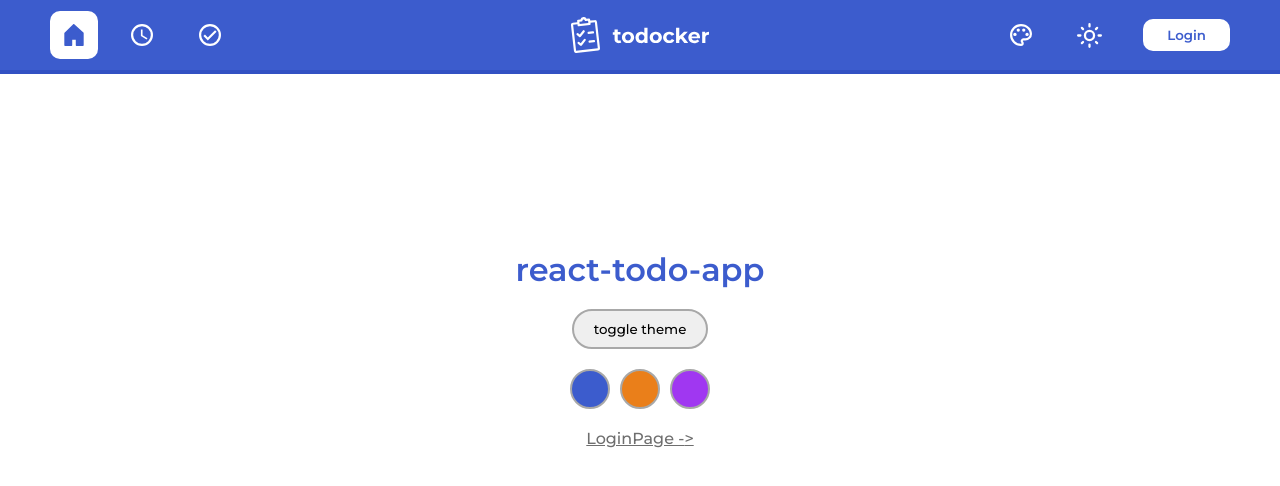
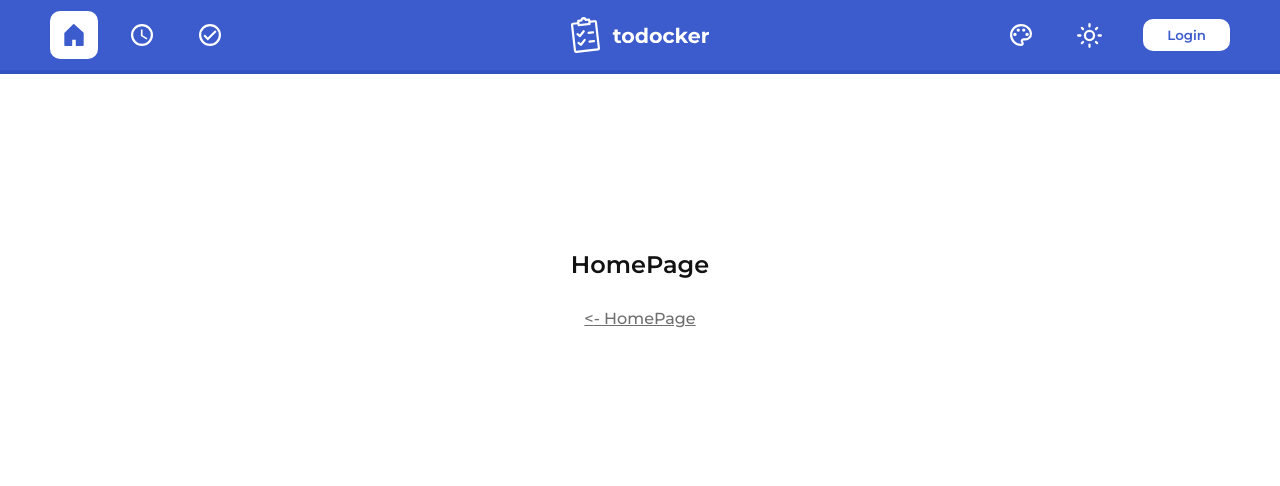
Before and after one commit to novacooo/react-todo-app, a React (Create React App) app: page /#/ in a window 1280 px wide. Shown: the top 486 px of the page. Built offline with nearby package versions, Linux system fonts and the light colour scheme.

Commit message:
Added color and mode functionality to top bar

```diff
--- /dev/null
+++ b/src/components/atoms/ColorButton/ColorButton.tsx
@@ -0,0 +1,46 @@
+import { TRANSITION_TIME } from 'app_constants';
+import React from 'react';
+import styled from 'styled-components';
+
+interface IProps {
+  color: string;
+  size?: number;
+  active?: boolean;
+  onClick?: () => void;
+}
+
+const ColorButton = ({ color, size = 36, active = false, onClick }: IProps): JSX.Element => {
+  const Container = styled.div`
+    padding: 3px;
+    width: ${size}px;
+    height: ${size}px;
+    background-color: ${({ theme }) => theme.BG_NOTE};
+    border: 2px solid ${({ theme }) => (active ? theme.MAIN : theme.BORDER)};
+    border-radius: 50%;
+    transition: border-color ${TRANSITION_TIME};
+
+    &:hover {
+      cursor: pointer;
+      border-color: ${({ theme }) => (active ? theme.MAIN : theme.BORDER_HOVER)};
+    }
+  `;
+
+  const Color = styled.div`
+    width: 100%;
+    height: 100%;
+    background-color: ${color};
+    border-radius: 50%;
+  `;
+
+  const handleClick = (): void => {
+    if (onClick) onClick();
+  };
+
+  return (
+    <Container onClick={handleClick}>
+      <Color />
+    </Container>
+  );
+};
+
+export default ColorButton;
--- a/src/components/atoms/IconButton/IconButton.tsx
+++ b/src/components/atoms/IconButton/IconButton.tsx
@@ -9,7 +9,7 @@ interface IContainer {
 interface IIconButton extends IContainer {
   icon: React.FC;
   iconActive?: React.FC;
-  iconSize?: string;
+  iconSize?: number;
   className?: string;
   onClick?: () => void;
 }
@@ -42,26 +42,30 @@ const IconButton = ({
   icon,
   active = false,
   iconActive = icon,
-  iconSize: size = '22px',
+  iconSize = 22,
   className,
   onClick,
 }: IIconButton): JSX.Element => {
   const StyledIcon = styled(icon)`
-    width: ${size};
-    height: ${size};
+    width: ${iconSize}px;
+    height: ${iconSize}px;
     fill: ${({ theme }) => theme.MAIN_ITEMS};
     transition: fill ${TRANSITION_TIME};
   `;
 
   const StyledIconActive = styled(iconActive)`
-    width: ${size};
-    height: ${size};
+    width: ${iconSize}px;
+    height: ${iconSize}px;
     fill: ${({ theme }) => theme.MAIN};
     transition: fill ${TRANSITION_TIME};
   `;
 
+  const handleClick = (): void => {
+    if (onClick) onClick();
+  };
+
   return (
-    <Container active={active} onClick={onClick} className={className}>
+    <Container active={active} onClick={handleClick} className={className}>
       {active ? <StyledIconActive /> : <StyledIcon />}
     </Container>
   );
--- a/src/theme/GlobalStyle.tsx
+++ b/src/theme/GlobalStyle.tsx
@@ -8,10 +8,6 @@ const GlobalStyle = createGlobalStyle`
   html.${THEME_TRANSITION_CLASS} *:after {
     transition: all ${THEME_TRANSITION_TIME}ms !important;
     transition-delay: 0 !important;
-  }
-
-  html.${THEME_TRANSITION_CLASS} svg {
-    transition: none !important;
   }
 
   *, *::before, *::after {
--- a/src/theme/dark/blueDark.ts
+++ b/src/theme/dark/blueDark.ts
@@ -18,7 +18,7 @@ const blueDark: IThemeType = {
   BG_HOVER: 'hsla(0, 0%, 0%, 0.1)',
 
   BORDER: 'hsl(0, 0%, 13%)',
-  BORDER_HOVER: 'hsla(0, 0%, 0%, 0.1)',
+  BORDER_HOVER: 'hsl(0, 0%, 21%)',
 
   TEXT_PRIMARY: 'hsl(0, 0%, 94%)',
   TEXT_SECONDARY: 'hsl(0, 0%, 60%)',
--- a/src/theme/dark/orangeDark.ts
+++ b/src/theme/dark/orangeDark.ts
@@ -18,7 +18,7 @@ const orangeDark: IThemeType = {
   BG_HOVER: 'hsla(0, 0%, 0%, 0.1)',
 
   BORDER: 'hsl(0, 0%, 13%)',
-  BORDER_HOVER: 'hsla(0, 0%, 0%, 0.1)',
+  BORDER_HOVER: 'hsl(0, 0%, 21%)',
 
   TEXT_PRIMARY: 'hsl(0, 0%, 94%)',
   TEXT_SECONDARY: 'hsl(0, 0%, 60%)',
--- a/src/theme/dark/violetDark.ts
+++ b/src/theme/dark/violetDark.ts
@@ -18,7 +18,7 @@ const violetDark: IThemeType = {
   BG_HOVER: 'hsla(0, 0%, 0%, 0.1)',
 
   BORDER: 'hsl(0, 0%, 13%)',
-  BORDER_HOVER: 'hsla(0, 0%, 0%, 0.1)',
+  BORDER_HOVER: 'hsl(0, 0%, 21%)',
 
   TEXT_PRIMARY: 'hsl(0, 0%, 94%)',
   TEXT_SECONDARY: 'hsl(0, 0%, 60%)',
--- a/src/theme/light/blueLight.ts
+++ b/src/theme/light/blueLight.ts
@@ -18,7 +18,7 @@ const blueLight: IThemeType = {
   BG_HOVER: 'hsla(0, 0%, 100%, 0.15)',
 
   BORDER: 'hsl(0, 0%, 90%)',
-  BORDER_HOVER: 'hsla(0, 0%, 100%, 0.15)',
+  BORDER_HOVER: 'hsl(0, 0%, 80%)',
 
   TEXT_PRIMARY: 'hsl(0, 0%, 7%)',
   TEXT_SECONDARY: 'hsl(0, 0%, 43%)',
--- a/src/theme/light/orangeLight.ts
+++ b/src/theme/light/orangeLight.ts
@@ -18,7 +18,7 @@ const orangeLight: IThemeType = {
   BG_HOVER: 'hsla(0, 0%, 100%, 0.15)',
 
   BORDER: 'hsl(0, 0%, 90%)',
-  BORDER_HOVER: 'hsla(0, 0%, 100%, 0.15)',
+  BORDER_HOVER: 'hsl(0, 0%, 80%)',
 
   TEXT_PRIMARY: 'hsl(0, 0%, 7%)',
   TEXT_SECONDARY: 'hsl(0, 0%, 43%)',
--- a/src/theme/light/violetLight.ts
+++ b/src/theme/light/violetLight.ts
@@ -18,7 +18,7 @@ const violetLight: IThemeType = {
   BG_HOVER: 'hsla(0, 0%, 100%, 0.15)',
 
   BORDER: 'hsl(0, 0%, 90%)',
-  BORDER_HOVER: 'hsla(0, 0%, 100%, 0.15)',
+  BORDER_HOVER: 'hsl(0, 0%, 80%)',
 
   TEXT_PRIMARY: 'hsl(0, 0%, 7%)',
   TEXT_SECONDARY: 'hsl(0, 0%, 43%)',
--- a/src/views/HomePage.tsx
+++ b/src/views/HomePage.tsx
@@ -1,118 +1,34 @@
 import React from 'react';
+import { NavLink } from 'react-router-dom';
+import { routes } from 'routes';
 import styled from 'styled-components';
-import { bindActionCreators } from 'redux';
-import { useSelector, useDispatch } from 'react-redux';
-import { actionCreators, StateType } from 'state';
-import { ThemeColorType, appThemes } from 'theme';
-import { toggleTransitionClass } from 'helpers';
-import {
-  THEME_COLOR_BLUE,
-  THEME_COLOR_VIOLET,
-  THEME_COLOR_ORANGE,
-  THEME_MODE_LIGHT,
-} from 'app_constants';
-import { Link } from 'react-router-dom';
-import { routes } from 'routes';
-
-interface IColorButtonProps {
-  bgColor: string;
-}
+import { fontSettings } from 'theme/fontSettings';
 
 const Container = styled.div`
+  padding-top: 250px;
   display: flex;
   flex-direction: column;
-  justify-content: center;
   align-items: center;
-  padding-top: 250px;
 `;
 
-const Header = styled.h1`
-  margin-bottom: 20px;
-  font-size: 3.2rem;
-  color: ${({ theme }) => theme.MAIN};
+const StyledHeader = styled.h1`
+  color: ${({ theme }) => theme.TEXT_PRIMARY};
+  font-size: ${fontSettings.sizesDesktop.xl};
+  font-weight: ${fontSettings.weights.semiBold};
 `;
 
-const Button = styled.button`
-  height: 4rem;
-  border: 2px solid #a8a8a8;
-  border-radius: 2rem;
-  padding: 0 2rem;
-
-  &:hover {
-    cursor: pointer;
-  }
-`;
-
-const ButtonsContainer = styled.div`
-  display: flex;
-  margin-top: 2rem;
-`;
-
-const ColorButton = styled.button<IColorButtonProps>`
-  margin-right: 1rem;
-  width: 4rem;
-  height: 4rem;
-  background-color: ${({ bgColor }) => bgColor};
-  border: 2px solid #a8a8a8;
-  border-radius: 50%;
-
-  &:last-child {
-    margin-right: 0;
-  }
-
-  &:hover {
-    cursor: pointer;
-  }
-`;
-
-const StyledLink = styled(Link)`
-  display: block;
-  margin-top: 2rem;
-  font-size: 600;
+const StyledNavLink = styled(NavLink)`
+  margin-top: 30px;
   color: ${({ theme }) => theme.TEXT_SECONDARY};
+  font-size: ${fontSettings.sizesDesktop.m};
+  font-weight: ${fontSettings.weights.medium};
 `;
 
 const HomePage = (): JSX.Element => {
-  const dispatch = useDispatch();
-  const theme = useSelector((state: StateType) => state.theme);
-
-  const { switchTheme } = bindActionCreators(actionCreators, dispatch);
-
-  const toggleTheme = () => {
-    const { mode, color } = theme;
-
-    if (mode == THEME_MODE_LIGHT) switchTheme(appThemes.dark[color]);
-    else switchTheme(appThemes.light[color]);
-
-    toggleTransitionClass();
-  };
-
-  const changeThemeColor = (color: ThemeColorType) => {
-    const { mode } = theme;
-
-    switchTheme(appThemes[mode][color]);
-    toggleTransitionClass();
-  };
-
   return (
     <Container>
-      <Header>react-todo-app</Header>
-      <Button onClick={toggleTheme}>toggle theme</Button>
-      <ButtonsContainer>
-        <ColorButton
-          bgColor={appThemes[theme.mode][THEME_COLOR_BLUE].MAIN}
-          onClick={() => changeThemeColor(THEME_COLOR_BLUE)}
-        />
-        <ColorButton
-          bgColor={appThemes[theme.mode][THEME_COLOR_ORANGE].MAIN}
-          onClick={() => changeThemeColor(THEME_COLOR_ORANGE)}
-        />
-        <ColorButton
-          bgColor={appThemes[theme.mode][THEME_COLOR_VIOLET].MAIN}
-          onClick={() => changeThemeColor(THEME_COLOR_VIOLET)}
-        />
-      </ButtonsContainer>
-      <StyledLink to={routes.login}>LoginPage -{'>'}</StyledLink>
+      <StyledHeader>HomePage</StyledHeader>
+      <StyledNavLink to={routes.home}>{'<'}- HomePage</StyledNavLink>
     </Container>
   );
 };
```
Also changed, not shown: src/components/organisms/TopBar/TopBar.tsx (+70 -10 lines).
